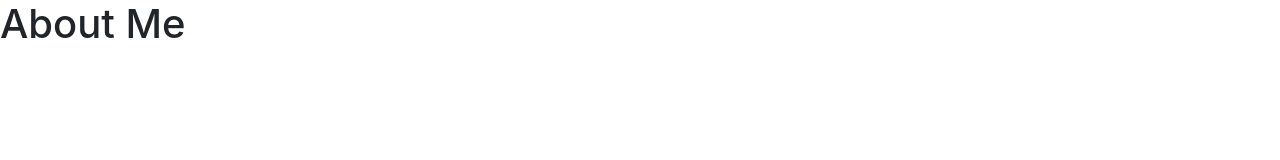
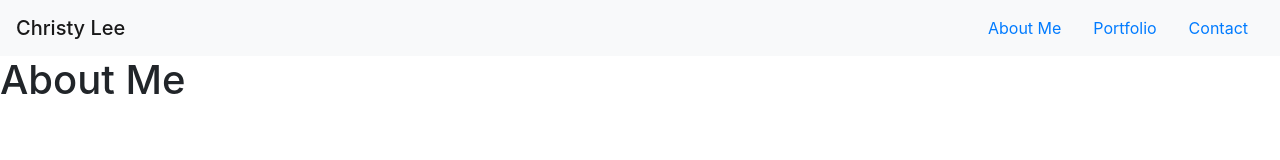
Before and after one commit to christyglee/Responsive-Portfolio, a plain HTML site: page index.html in a window 1280 px wide. Drawn offline with nearby package versions, Linux system fonts and the light colour scheme.

Commit message:
Insert Navbar code

```diff
--- a/index.html
+++ b/index.html
@@ -11,6 +11,24 @@
     <title>Christy Lee</title>
   </head>
 
+  <nav class="navbar navbar-light bg-light">
+    <span class="navbar-brand mb-0 h1">Christy Lee</span>
+
+    <ul class="nav justify-content-end">
+        <li class="nav-item">
+        <a class="nav-link active" href="#">About Me</a>
+        </li>
+        <li class="nav-item">
+        <a class="nav-link" href="portfolio.html">Portfolio</a>
+        </li>
+        <li class="nav-item">
+        <a class="nav-link" href="contact.html">Contact
+        </a>
+        </li>
+    </ul>
+  </nav>
+
+
   <body>
     <h1>About Me</h1>
 
```
